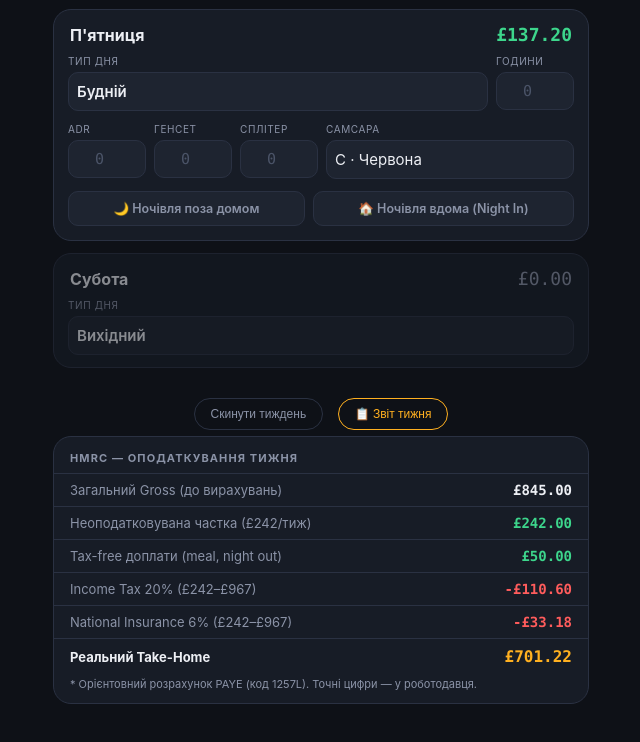
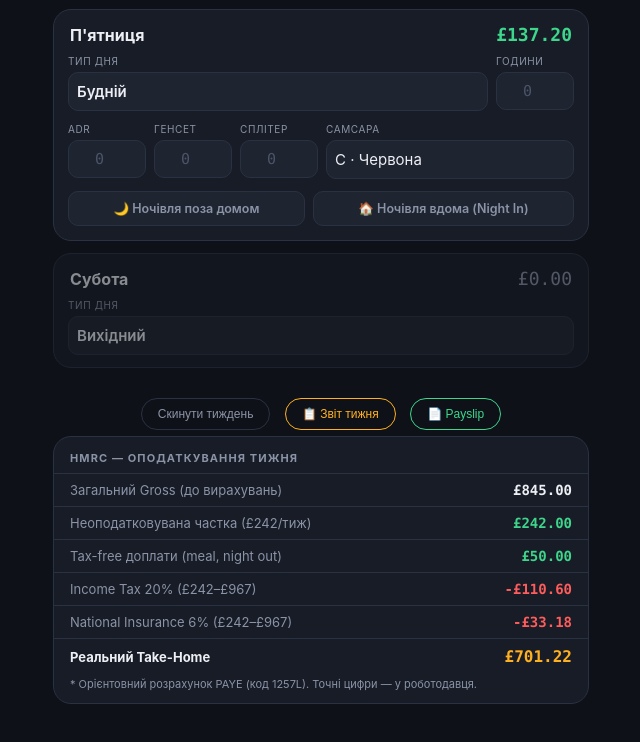
Before and after one commit to NazarACC/tramper-pay, a plain HTML site: page index.html in a window 1280 px wide. Shown: the part 1300-2042 px from the top of the page, without its empty margins (319-959 px from the left). Drawn offline with Linux system fonts and the light colour scheme.

Commit message:
Update index.html
240926

```diff
--- a/index.html
+++ b/index.html
@@ -108,6 +108,7 @@
 <div class="reset-row">
   <button onclick="resetWeek()" id="btnReset"></button>
   <button onclick="generateReport()" id="btnReport" style="margin-left:10px;border-color:#FFB020;color:#FFB020;"></button>
+  <button onclick="generatePayslip()" id="btnPayslip" style="margin-left:10px;border-color:#3DD68C;color:#3DD68C;"></button>
 </div>
 
 <div class="summary">
@@ -182,6 +183,7 @@ const T = {
     driverPlaceholder: "Ім'я прізвище",
     btnReset: "Скинути тиждень",
     btnReport: "📋 Звіт тижня",
+    btnPayslip: "📄 Payslip",
     lblTotal: "Net за тиждень",
     totalHours: (h,d) => `${h} год · ${d} дн.`,
     days: ["Неділя","Понеділок","Вівторок","Середа","Четвер","П'ятниця","Субота"],
@@ -246,6 +248,7 @@ const T = {
     driverPlaceholder: "Full name",
     btnReset: "Reset week",
     btnReport: "📋 Weekly report",
+    btnPayslip: "📄 Payslip",
     lblTotal: "Net this week",
     totalHours: (h,d) => `${h} hrs · ${d} days`,
     days: ["Sunday","Monday","Tuesday","Wednesday","Thursday","Friday","Saturday"],
@@ -499,6 +502,7 @@ function applyLangLabels(){
   document.getElementById('lblTotal').textContent = t().lblTotal;
   document.getElementById('btnReset').textContent = t().btnReset;
   document.getElementById('btnReport').textContent = t().btnReport;
+  document.getElementById('btnPayslip').textContent = t().btnPayslip;
   applyTaxLabels();
   // lang buttons
   document.querySelectorAll('.lang-btn').forEach(b=>{
@@ -854,6 +858,132 @@ function generateReport(){
   URL.revokeObjectURL(url);
 }
 
+function generatePayslip(){
+  const tr = t();
+  const weekVal = document.getElementById('weekStart').value;
+  const weekStart = weekVal ? new Date(weekVal+"T00:00:00") : null;
+  const weekEnd = weekStart ? new Date(weekStart) : null;
+  if(weekEnd) weekEnd.setDate(weekEnd.getDate()+6);
+  const fmtDate = d => d ? d.toLocaleDateString(tr.locale,{day:'2-digit',month:'2-digit',year:'numeric'}) : '—';
+  const driverName = document.getElementById('driverName').value || '—';
+  const truckNum = document.getElementById('truckNum').value || '—';
+
+  // Collect earnings
+  let totalDays=0, totalOTHours=0, totalSatPay=0, totalSunPay=0;
+  let totalBasePay=0, totalOTPay=0, totalADR=0, totalGenset=0, totalSplitter=0;
+  let totalSamsara=0, totalMeal=0, totalNightOut=0, totalNightIn=0;
+  let totalGrossTaxable=0, totalTaxFree=0;
+
+  DAY_KEYS.forEach(key=>{
+    const d = state[key];
+    if(d.dayType==='off') return;
+    const hrs = parseFloat(d.hours)||0;
+    const {taxable, taxFree} = calcDayGross(d);
+    totalGrossTaxable += taxable;
+    totalTaxFree += taxFree;
+
+    if(d.dayType==='weekday'){
+      totalDays++;
+      totalBasePay += GROSS_RATES.basicDaily;
+      const ot = Math.max(0, hrs-11);
+      if(ot>0){ totalOTHours+=ot; totalOTPay+=ot*GROSS_RATES.otStandard; }
+      totalMeal += GROSS_RATES.mealAllowance;
+    } else if(d.dayType==='saturday'){
+      totalDays++;
+      totalSatPay += hrs<=5 ? hrs*GROSS_RATES.satRunUp5 : hrs*GROSS_RATES.satRunAfter5;
+      if(hrs>10) totalMeal+=GROSS_RATES.mealAllowance;
+    } else if(d.dayType==='sunday'||d.dayType==='bankholiday'){
+      totalDays++;
+      totalSunPay += hrs<=5 ? hrs*GROSS_RATES.sunRunUp5 : hrs*GROSS_RATES.sunRunAfter5;
+      if(hrs>10) totalMeal+=GROSS_RATES.mealAllowance;
+    } else if(d.dayType==='holiday'){
+      totalDays++;
+      totalBasePay += GROSS_RATES.holiday;
+    }
+    totalADR += (d.adr||0)*GROSS_RATES.adr;
+    totalGenset += (d.genset||0)*GROSS_RATES.genset;
+    totalSplitter += (d.splitter||0)*GROSS_RATES.splitter;
+    if(d.samsara==='A') totalSamsara+=GROSS_RATES.samsaraA;
+    else if(d.samsara==='B') totalSamsara+=GROSS_RATES.samsaraB;
+    else if(d.samsara==='C') totalSamsara+=GROSS_RATES.samsaraC;
+    if(d.nightOut){ totalNightOut+=GROSS_RATES.nightOut; }
+    if(d.nightIn){ totalNightIn+=GROSS_RATES.nightIn; }
+  });
+
+  const hmrc = calcHMRC(totalGrossTaxable);
+  const totalGross = totalGrossTaxable + totalTaxFree;
+  const pension = totalGross * 0.03; // ~3% estimate
+  const totalDeductions = hmrc.it20 + hmrc.it40 + hmrc.ni6 + hmrc.ni1 + pension;
+  const netPay = totalGross - totalDeductions;
+
+  // Format helpers
+  const col = (a,b,c,d) => {
+    const as=String(a).padEnd(24);
+    const bs=String(b).padStart(8);
+    const cs=String(c).padStart(8);
+    const ds=String(d).padStart(10);
+    return as+bs+cs+ds;
+  };
+  const fmtN = n => n>0 ? n.toFixed(2) : '';
+  const line = '─'.repeat(52);
+  const dline = '═'.repeat(52);
+
+  let lines=[];
+  lines.push(dline);
+  lines.push('  PAYSLIP');
+  lines.push(dline);
+  lines.push('  Driver:  '+driverName);
+  lines.push('  Truck:   '+truckNum);
+  lines.push('  Period:  '+fmtDate(weekStart)+' – '+fmtDate(weekEnd));
+  lines.push(dline);
+  lines.push('');
+  lines.push('  EARNINGS');
+  lines.push(line);
+  lines.push(col('Description','Units','Rate','Amount'));
+  lines.push(line);
+
+  if(totalBasePay>0)   lines.push(col('Days Worked', totalDays, '154.00', totalBasePay.toFixed(2)));
+  if(totalOTPay>0)     lines.push(col('Overtime', totalOTHours.toFixed(1), '15.00', totalOTPay.toFixed(2)));
+  if(totalSatPay>0)    lines.push(col('Saturday Hours', '', '', totalSatPay.toFixed(2)));
+  if(totalSunPay>0)    lines.push(col('Sun/BH Hours', '', '', totalSunPay.toFixed(2)));
+  if(totalSamsara>0)   lines.push(col('Performance Bonus', '', '', totalSamsara.toFixed(2)));
+  if(totalADR>0)       lines.push(col('ADR Bonus', '', '', totalADR.toFixed(2)));
+  if(totalGenset>0)    lines.push(col('Genset Bonus', '', '', totalGenset.toFixed(2)));
+  if(totalSplitter>0)  lines.push(col('Splitter Bonus', '', '', totalSplitter.toFixed(2)));
+  if(totalMeal>0)      lines.push(col('Meal Allowance', '', '10.00', totalMeal.toFixed(2)));
+  if(totalNightOut>0)  lines.push(col('Overnight Allowance', '', '26.20', totalNightOut.toFixed(2)));
+  if(totalNightIn>0)   lines.push(col('Night In Allowance', '', '16.00', totalNightIn.toFixed(2)));
+
+  lines.push(line);
+  lines.push(col('GROSS PAY','','',totalGross.toFixed(2)));
+  lines.push('');
+  lines.push('  DEDUCTIONS');
+  lines.push(line);
+  lines.push(col('Description','','','Amount'));
+  lines.push(line);
+  lines.push(col('PAYE tax','','',( hmrc.it20+hmrc.it40).toFixed(2)));
+  lines.push(col('National Insurance','','',( hmrc.ni6+hmrc.ni1).toFixed(2)));
+  lines.push(col('Pension (~3%)','','',pension.toFixed(2)));
+  lines.push(line);
+  lines.push(col('Total Deductions','','',totalDeductions.toFixed(2)));
+  lines.push('');
+  lines.push(dline);
+  lines.push(col('NET PAY','','','£'+netPay.toFixed(2)));
+  lines.push(dline);
+  lines.push('');
+  lines.push('* PAYE estimated (tax code 1257L). Pension estimate ~3%. Exact figures on official payslip.');
+  lines.push('Generated: '+new Date().toLocaleDateString(tr.locale,{day:'2-digit',month:'2-digit',year:'numeric',hour:'2-digit',minute:'2-digit'}));
+
+  const text = lines.join('\n');
+  const blob = new Blob(['\uFEFF'+text],{type:'text/plain;charset=utf-8'});
+  const url = URL.createObjectURL(blob);
+  const a = document.createElement('a');
+  a.href=url;
+  a.download = weekVal?'payslip_'+weekVal+'.txt':'payslip.txt';
+  a.click();
+  URL.revokeObjectURL(url);
+}
+
 // ---- Service Worker ----
 if('serviceWorker' in navigator){
   window.addEventListener('load', ()=>{
```
